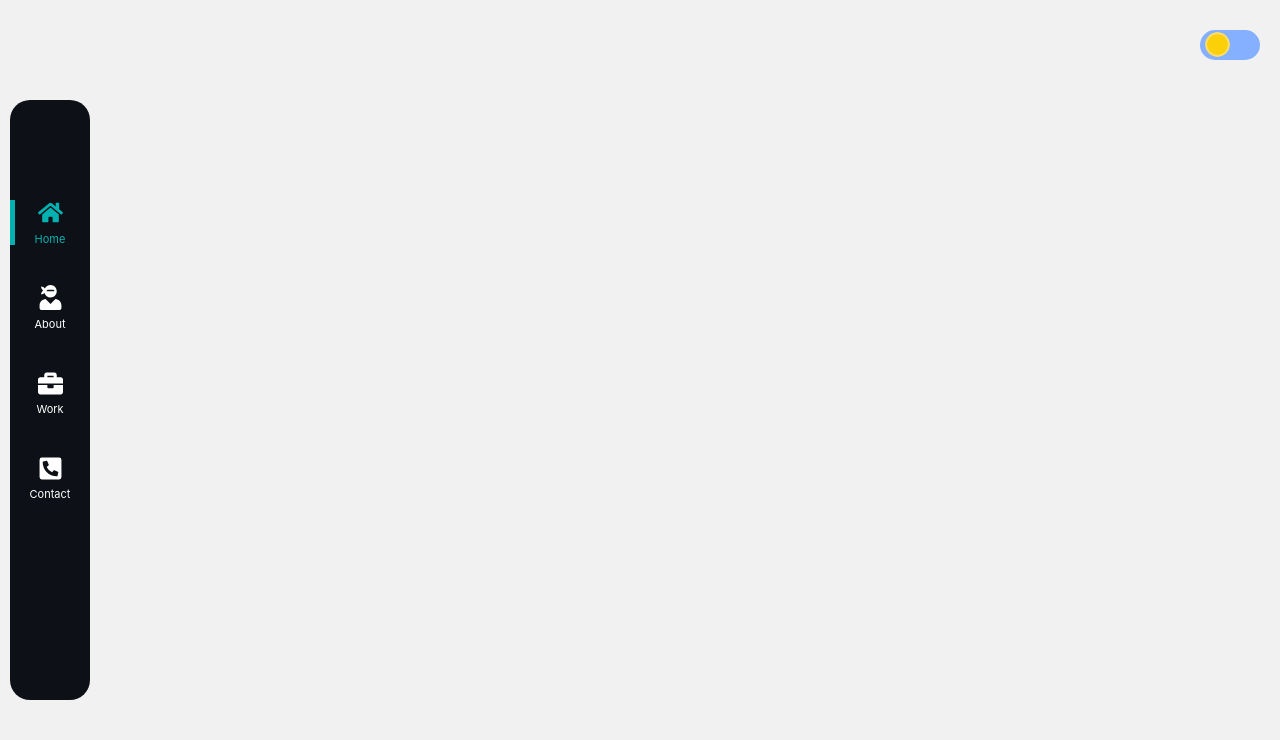
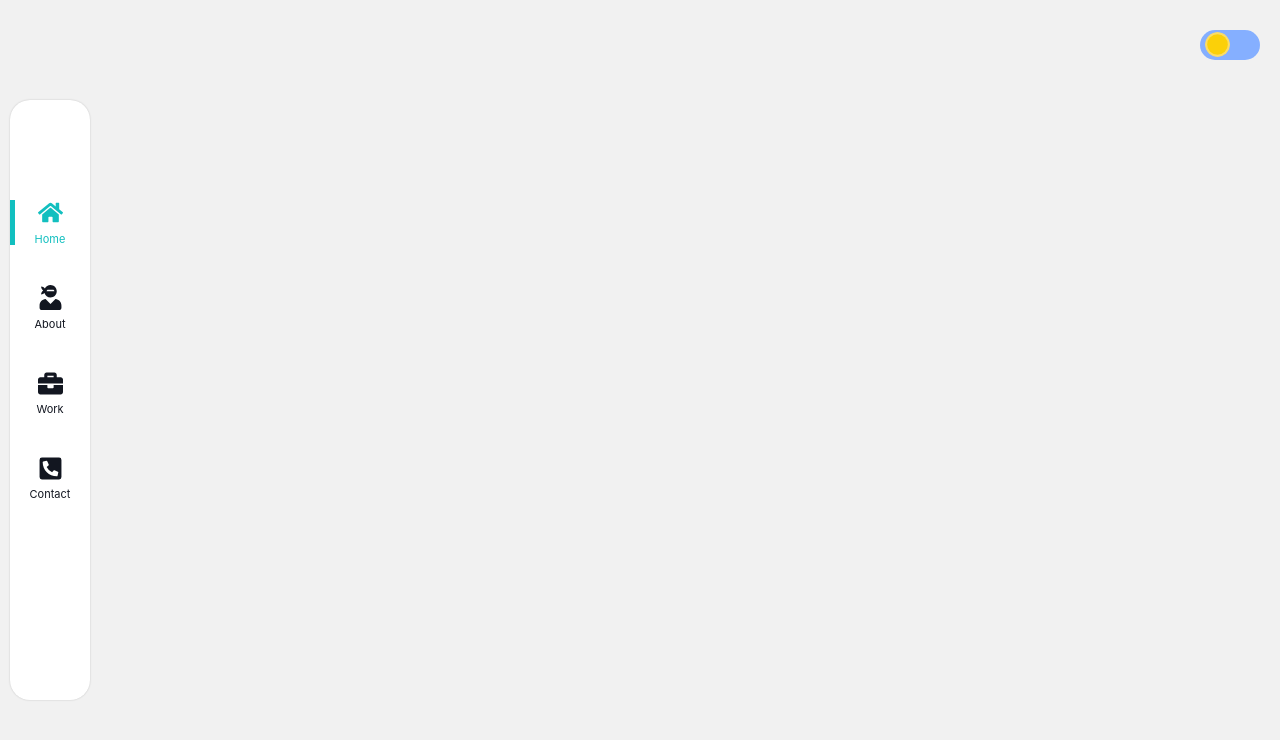
Before and after one commit to Madses/portfolio, a React (Create React App) app: page / in a window 1280 px wide. Shown: the top 740 px of the page. Built offline with nearby package versions, Linux system fonts and the light colour scheme.

Commit message:
fixed theme colors

```diff
--- a/src/components/Container/Container.styled.js
+++ b/src/components/Container/Container.styled.js
@@ -10,4 +10,5 @@ export const Section = styled.div`
     width: 100%;
     height: 100vh;
     background-color: ${props => props.theme.body};
+    transition: 0.2s;
 `;
--- a/src/components/Menu/Menu.styled.js
+++ b/src/components/Menu/Menu.styled.js
@@ -14,23 +14,26 @@ export const MenuContainer = styled.div`
 export const Menu = styled.div`
     width: 80px;
     height: 600px;
-    background: #0d1117;
+    background: ${props => props.theme.panel};
     border-radius: 20px;
     align-self: center;
     display: flex;
     flex-direction: column;
     align-items: center;
     padding-top: 100px;
+    box-shadow: 0px 0px 2px rgb(0 0 0 / 20%);
 `;
 
 export const MenuItem = styled(Link)`
     width: 80px;
     text-align: center;
-    color: white;
+    color: ${props => props.theme.text};
     font-size: 1.1rem;
     cursor: pointer;
     position: relative;
     margin-bottom: 40px;
+    transition: 0.2s;
+
     &.active {
         color: #03bbbbf0;
         &::after {
--- a/src/styles/theme.js
+++ b/src/styles/theme.js
@@ -5,11 +5,13 @@ export const themeSelector = theme => {
         dark: {
             body: "#010409",
             text: "#f1f1f1",
+            panel: "#0d1117",
         },
 
         light: {
             body: "#f1f1f1",
             text: "#121620",
+            panel: "#ffffff",
         },
     };
 
```
